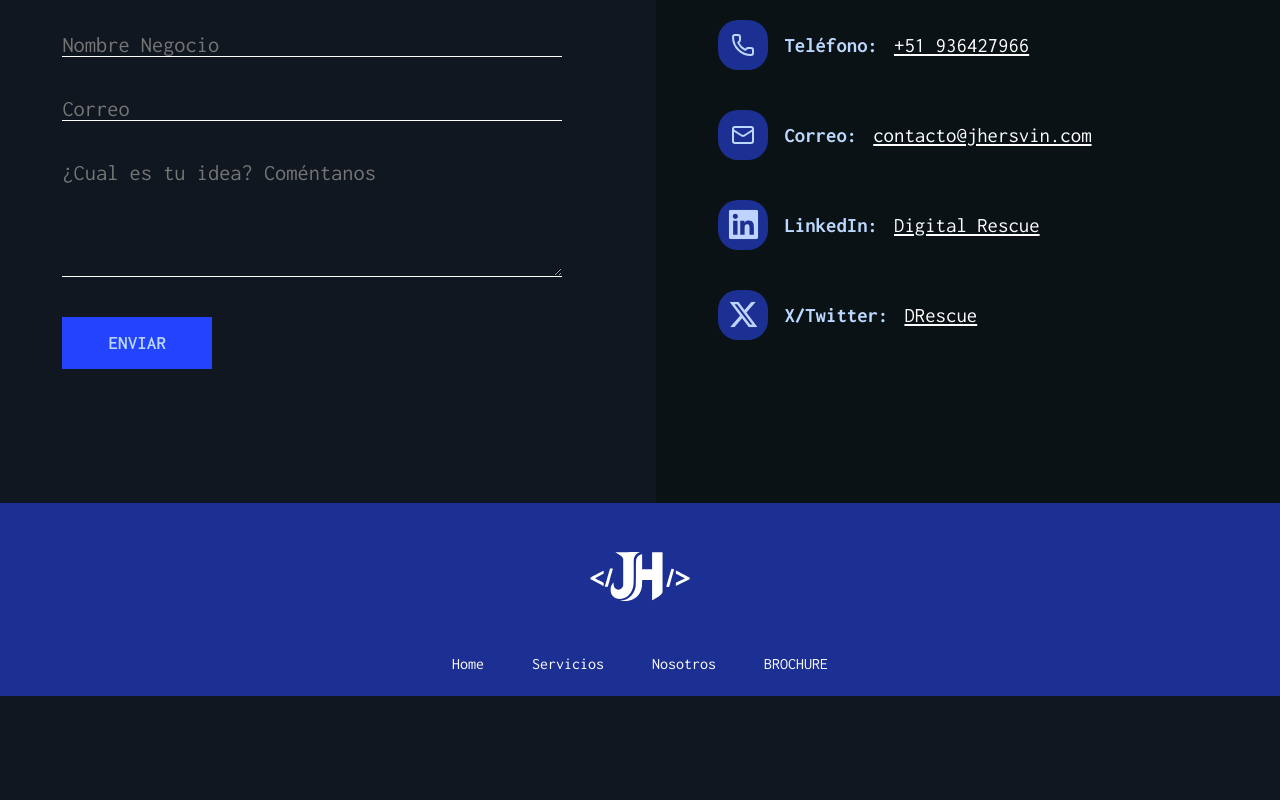
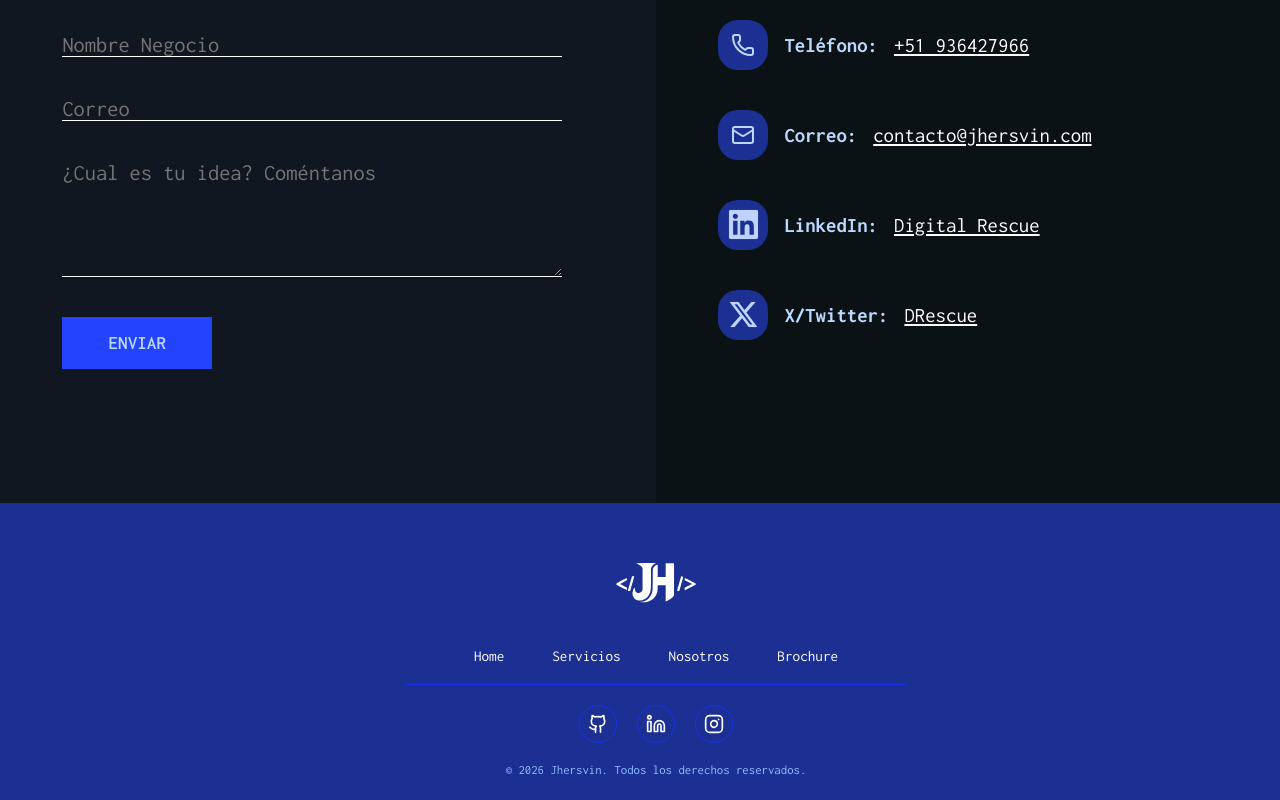
Before and after one commit to Zapallit0/Portfolio_DevWeb, a React (Vite) app in the folder FrontEnd/: page / in a window 1280 px wide. Shown: the part 3740-4540 px from the top of the page. Before the commit the page ends 4436 px from the top, so only its background shows below. Built offline with nearby package versions, Linux system fonts and the light colour scheme; no server answers.

Commit message:
Cambios en el footer y cmbio de logo

```diff
--- a/FrontEnd/src/Pages/Home/Footer/Footer.css
+++ b/FrontEnd/src/Pages/Home/Footer/Footer.css
@@ -1,31 +1,80 @@
-footer{
+.footer {
   display: flex;
-    width:100%;
-    min-height:10vh ;
-    justify-content: center;
+  flex-direction: column;
   align-items: center;
-    background-color:var(--blueRibon900) ;
-    color: #FFFFFF;
-    flex-direction: column;
-    gap: 1.5rem;
-    padding: 1.5rem 0;
+  width: 100%;
+  background-color: var(--blueRibon900);
+  color: #ffffff;
+  padding: 2.5rem 1rem 1.5rem;
+  gap: 1.25rem;
 }
-footer > a img{
+
+/* Logo */
+.footer__logo img {
   filter: brightness(0) invert(1);
+  transition: opacity 0.3s;
 }
-footer ul{
+.footer__logo:hover img {
+  opacity: 0.8;
+}
+
+/* Navigation */
+.footer__nav {
   list-style: none;
   display: flex;
-    flex-direction: row;
+  flex-wrap: wrap;
+  justify-content: center;
   gap: 1rem;
 }
-footer ul a{
-    color: #FFFFFF;
+.footer__nav a {
+  color: #ffffff;
   text-decoration: none;
-    font-size: 1rem;
+  font-size: 0.95rem;
+  transition: color 0.3s;
 }
-@media screen and (min-width:720px){
-    footer ul{
-        gap:3rem ;
+.footer__nav a:hover {
+  color: var(--blueRibon200);
+}
+
+/* Divider */
+.footer__divider {
+  width: 60%;
+  max-width: 500px;
+  border: none;
+  border-top: 1px solid var(--blueRibon700);
+}
+
+/* Social icons */
+.footer__socials {
+  display: flex;
+  gap: 1.25rem;
+}
+.footer__socials a {
+  color: #ffffff;
+  display: flex;
+  align-items: center;
+  justify-content: center;
+  width: 36px;
+  height: 36px;
+  border-radius: 50%;
+  border: 1px solid var(--blueRibon700);
+  transition: transform 0.3s, color 0.3s, border-color 0.3s;
+}
+.footer__socials a:hover {
+  color: var(--blueRibon200);
+  border-color: var(--blueRibon200);
+  transform: scale(1.15);
+}
+
+/* Copyright */
+.footer__copy {
+  font-size: 0.8rem;
+  color: var(--blueRibon300);
+  text-align: center;
+}
+
+@media screen and (min-width: 720px) {
+  .footer__nav {
+    gap: 3rem;
   }
 }
--- a/FrontEnd/src/Pages/Home/Footer/Footer.jsx
+++ b/FrontEnd/src/Pages/Home/Footer/Footer.jsx
@@ -1,19 +1,33 @@
 import './Footer.css'
 import { Link } from 'react-router-dom'
+import { Github, Linkedin, Instagram } from 'lucide-react'
 import Logo from '../../../assets/Logo/Jhersvin/Logo_Jhersvin.svg'
 import BrochureDR from '../../../PDF/DigitalRescue.pdf'
 import { ROUTES } from '../../../constants/routes'
 
 function Footer() {
   return (
-    <footer>
-        <a href="www.jhersvin.com"><img src={Logo} alt="Logo D" height="100px" width="100px"/></a>
-        <ul>
-            <li><Link to={ROUTES.HOME}>Home</Link></li>
-            <li><Link to={ROUTES.SERVICES}>Servicios</Link></li>
-            <li><Link to={ROUTES.ABOUT}>Nosotros</Link></li>
-            <li><a href={BrochureDR} target='_blank' rel='noopener noreferrer' download>BROCHURE</a></li>
-        </ul>
+    <footer className="footer">
+      <a href="https://www.jhersvin.com" className="footer__logo">
+        <img src={Logo} alt="Logo Jhersvin" height="80" width="80" />
+      </a>
+
+      <ul className="footer__nav">
+        <li><Link to={ROUTES.HOME}>Home</Link></li>
+        <li><Link to={ROUTES.SERVICES}>Servicios</Link></li>
+        <li><Link to={ROUTES.ABOUT}>Nosotros</Link></li>
+        <li><a href={BrochureDR} target="_blank" rel="noopener noreferrer" download>Brochure</a></li>
+      </ul>
+
+      <hr className="footer__divider" />
+
+      <div className="footer__socials">
+        <a href="#" aria-label="GitHub"><Github size={20} /></a>
+        <a href="#" aria-label="LinkedIn"><Linkedin size={20} /></a>
+        <a href="#" aria-label="Instagram"><Instagram size={20} /></a>
+      </div>
+
+      <p className="footer__copy">&copy; 2026 Jhersvin. Todos los derechos reservados.</p>
     </footer>
   )
 }
```
Lines whose indentation alone changed are shown as unchanged.
